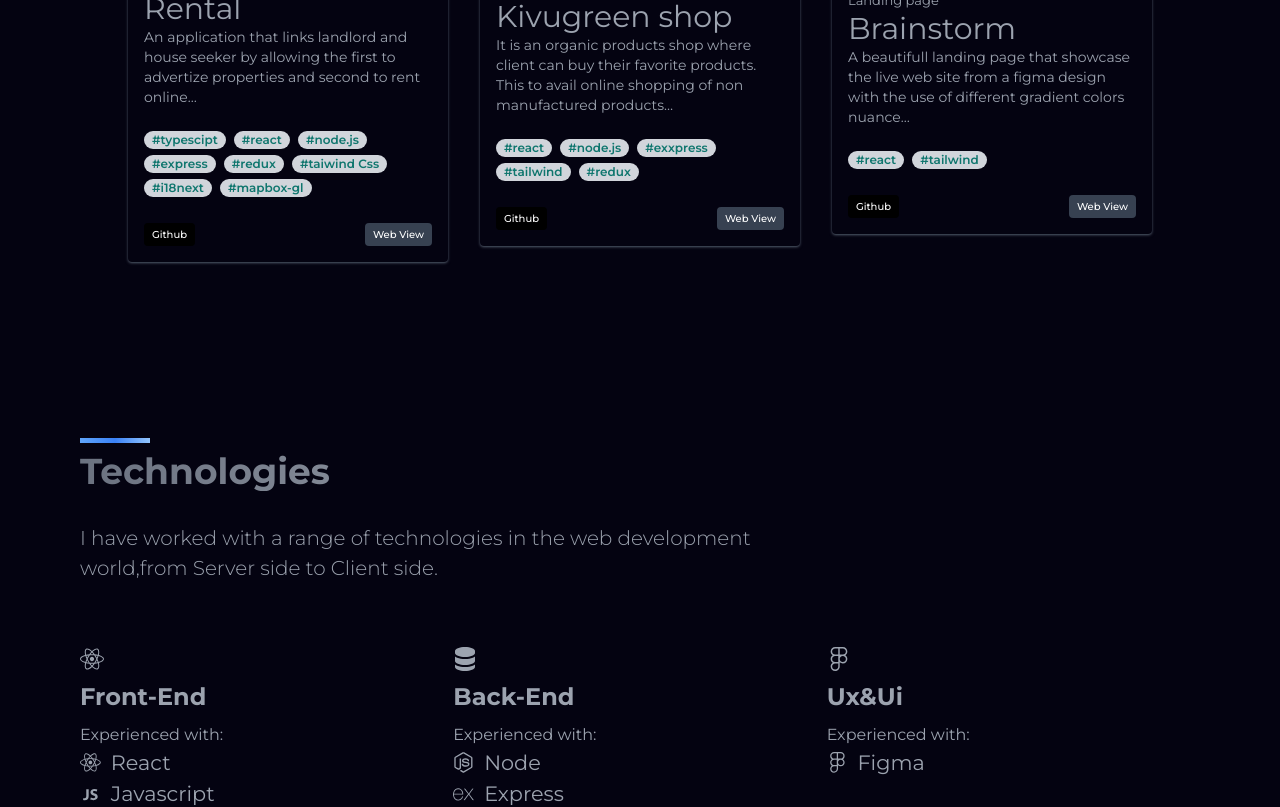
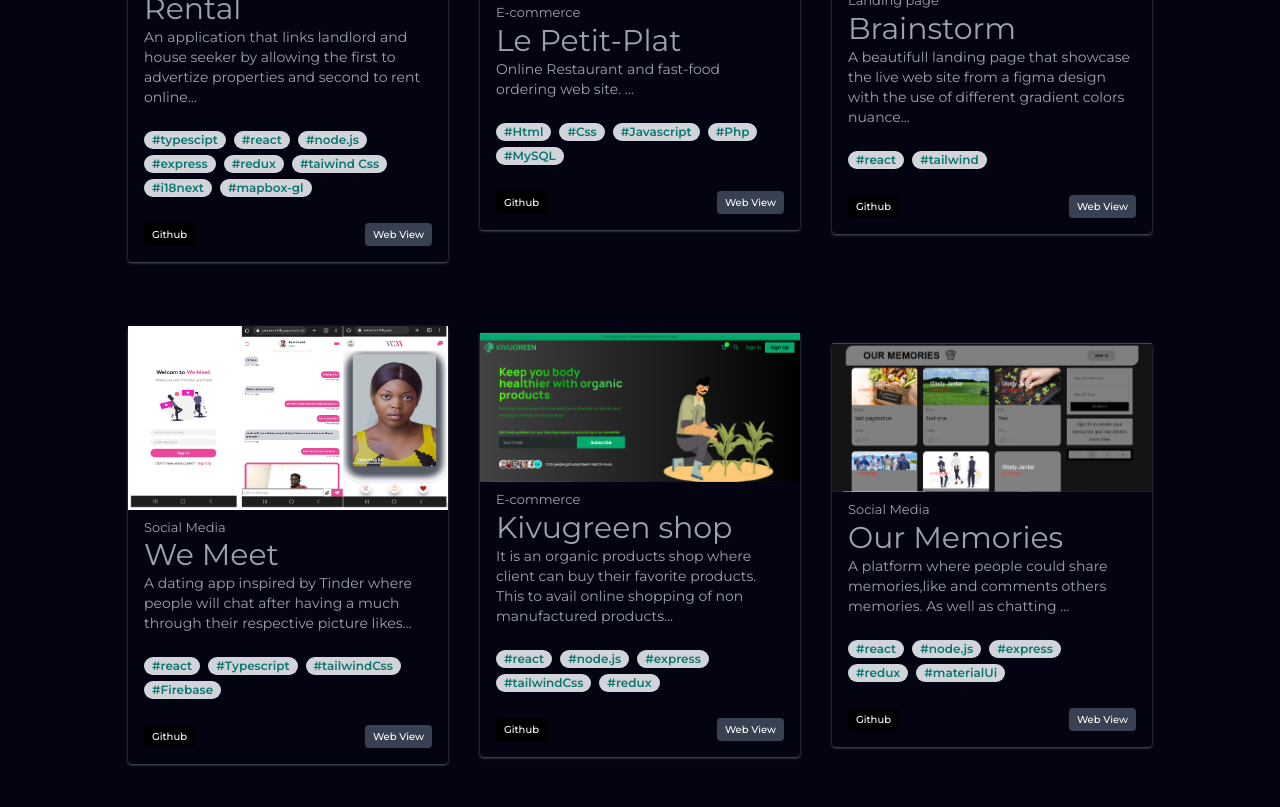
Before and after one commit to jantar25/Portfolio, a React (Create React App) app: page / in a window 1280 px wide. Shown: the part 1620-2427 px from the top of the page. Built offline with nearby package versions, Linux system fonts and the light colour scheme.

Commit message:
adding few new projects

```diff
--- a/src/Sections/Contacts/contacts.tsx
+++ b/src/Sections/Contacts/contacts.tsx
@@ -73,7 +73,7 @@ const Contacts = () => {
                         </div>
                         <input placeholder='Subject' type='text' name='subject' className='rounded mb-4 px-4 py-2'/>
                         <textarea placeholder='Message' name='message' rows={4} className='rounded mb-4 px-4 py-2'/>
-                        <button type='submit' className='flex justify-center items-center bg-red-600 rounded px-4 py-2 px-1 w-1/3 font-[500]'>
+                        <button type='submit' className='flex justify-center items-center bg-blue-400 rounded px-4 py-2 px-1 w-1/3 font-[500]'>
                             Send <p className='ml-1 hidden sm:flex'>Message</p></button>
                     </form>
                 </div>
--- a/src/Sections/Footer/footer.tsx
+++ b/src/Sections/Footer/footer.tsx
@@ -2,7 +2,7 @@ import React from 'react';
 
 const Footer = () => {
   return <div className='flex bg-black justify-center items-center'>
-            <span className='color-white p-16 text-md text-center'>Copyright Jantar25 ©2023 </span>
+            <span className='color-white p-16 text-md text-center'>Copyright Ⓒ Jantar25 ©2023 </span>
         </div>;
 };
 
--- a/src/Sections/Technologies/technologies.tsx
+++ b/src/Sections/Technologies/technologies.tsx
@@ -1,8 +1,8 @@
 import React from 'react';
-import { FaReact,FaFigma,FaNodeJs } from "react-icons/fa";
+import { FaReact,FaFigma,FaNodeJs,FaPhp } from "react-icons/fa";
 import { BsServer } from "react-icons/bs";
 import { DiHtml5,DiCss3,DiJavascript1,DiFirebase } from "react-icons/di";
-import { SiTailwindcss,SiExpress,SiMongodb,SiRedux,SiGraphql,SiTypescript } from "react-icons/si"
+import { SiTailwindcss,SiExpress,SiMongodb,SiRedux,SiGraphql,SiTypescript,SiMysql } from "react-icons/si"
 
 const technologies = () => {
   return <div className='flex flex-col px-5 sm:px-20 py-16' id='technologies'>
@@ -22,6 +22,10 @@ const technologies = () => {
                         <div className='flex justify-start items-center'>
                             <FaReact style = {{fontSize: "1.3rem",marginRight:"10px"}}/>
                             <span className='text-[1.3rem]'>React</span>
+                        </div>
+                        <div className='flex justify-start items-center'>
+                            <FaReact style = {{fontSize: "1.3rem",marginRight:"10px"}}/>
+                            <span className='text-[1.3rem]'>React-Native</span>
                         </div>
                         <div className='flex justify-start items-center'>
                             <DiJavascript1 style = {{fontSize: "1.3rem",marginRight:"10px"}}/>
@@ -67,12 +71,20 @@ const technologies = () => {
                             <span className='text-[1.3rem]'>GraphQL</span>
                         </div>
                         <div className='flex justify-start items-center'>
+                            <FaPhp style = {{fontSize: "1.3rem",marginRight:"10px"}}/>
+                            <span className='text-[1.3rem]'>Php</span>
+                        </div>
+                        <div className='flex justify-start items-center'>
                             <SiMongodb style = {{fontSize: "1.3rem",marginRight:"10px"}}/>
                             <span className='text-[1.3rem]'>Mongo DB</span>
                         </div>
                         <div className='flex justify-start items-center'>
                             <DiFirebase style = {{fontSize: "1.3rem",marginRight:"10px"}}/>
                             <span className='text-[1.3rem]'>Firebase</span>
+                        </div>
+                        <div className='flex justify-start items-center'>
+                            <SiMysql style = {{fontSize: "1.3rem",marginRight:"10px"}}/>
+                            <span className='text-[1.3rem]'>MySQL</span>
                         </div>
                     </div>
                 </div>
--- a/src/component/DummyData/Data.ts
+++ b/src/component/DummyData/Data.ts
@@ -1,6 +1,10 @@
 const kivugreen = require("../../images/kivugreen.PNG")
 const brainstorm = require("../../images/Brainstorm.PNG")
 const rental = require("../../images/rental.PNG")
+const wemeet = require("../../images/wemeet.PNG")
+const petitPlat = require("../../images/petitPlat.PNG")
+const ourmemo = require("../../images/memo.PNG")
+
 
 
 export const ProjectData =[
@@ -16,13 +20,13 @@ export const ProjectData =[
     },
     {
         id:2,
-        img:kivugreen,
-        title:"Kivugreen shop",
+        img:petitPlat,
+        title:"Le Petit-Plat",
         cat:"E-commerce",
-        description:" It is an organic products shop where client can buy their favorite products. This to avail online shopping of non manufactured products",
-        technologies:['react','node.js','exxpress','tailwind','redux'],
-        linkWeb:'https://kivgreen.netlify.app/',
-        linkGithub:'https://github.com/jantar25/Kivugreen-E-commerce',
+        description:" Online Restaurant and fast-food ordering web site. ",
+        technologies:['Html','Css','Javascript','Php','MySQL'],
+        linkWeb:'https://le-petit-plat.vercel.app/',
+        linkGithub:'https://github.com/jantar25/Azubi-Program/tree/master/Javascript/Project',
     },
 
     {
@@ -35,15 +39,35 @@ export const ProjectData =[
         linkWeb:'https://branstorm.netlify.app/',
         linkGithub:'https://github.com/jantar25/Brainstorm-Tailwind',
     },
-    // {
-    //     id:4,
-    //     img:ourmemo,
-    //     title:"Our Memories",
-    //     cat:"Social Media",
-    //     description:" A platform where people could share memories,like and comments others memories. As well as chatting ",
-    //     technologies:['react','node.js','express','redux','materialUi'],
-    //     linkWeb:'https://ourmemos.netlify.app/',
-    //     linkGithub:'https://github.com/jantar25/MERN-Memory-App',
-    // },
+    {
+        id:4,
+        img:wemeet,
+        title:"We Meet",
+        cat:"Social Media",
+        description:"A dating app inspired by Tinder where people will chat after having a much through their respective picture likes",
+        technologies:['react','Typescript','tailwindCss','Firebase'],
+        linkWeb:'https://wmeet.netlify.app/',
+        linkGithub:'https://github.com/jantar25/Meet-Me',
+    },
+    {
+        id:5,
+        img:kivugreen,
+        title:"Kivugreen shop",
+        cat:"E-commerce",
+        description:" It is an organic products shop where client can buy their favorite products. This to avail online shopping of non manufactured products",
+        technologies:['react','node.js','express','tailwindCss','redux'],
+        linkWeb:'https://kivgreen.netlify.app/',
+        linkGithub:'https://github.com/jantar25/Kivugreen-E-commerce',
+    },
+        {
+        id:6,
+        img:ourmemo,
+        title:"Our Memories",
+        cat:"Social Media",
+        description:" A platform where people could share memories,like and comments others memories. As well as chatting ",
+        technologies:['react','node.js','express','redux','materialUi'],
+        linkWeb:'https://ourmemos.netlify.app/',
+        linkGithub:'https://github.com/jantar25/MERN-Memory-App',
+    },
 
 ]
--- a/src/component/NavBar/navbar.tsx
+++ b/src/component/NavBar/navbar.tsx
@@ -1,5 +1,4 @@
 import React,{useState,useEffect, useRef} from 'react';
-import { Link } from "react-router-dom";
 import { HashLink  } from 'react-router-hash-link';
 import {AiFillGithub,AiFillLinkedin} from 'react-icons/ai'
 import {RiCloseLine,RiMenu4Line} from 'react-icons/ri'
@@ -24,7 +23,7 @@ const MenuSocialMedia = ()=>(
   <>
     <a className='mr-2 hover:translate-y-1 duration-200' href='https://github.com/jantar25'>
       <AiFillGithub style = {{fontSize: "2rem"}}/></a>
-    <a className='mr-2 hover:translate-y-1 duration-200' href='https://www.linkedin.com/in/bulambo-mwendelwa-gloire-5a0755191/'>
+    <a className='mr-2 hover:translate-y-1 duration-200' href='https://www.linkedin.com/in/bulambo-mwendelwa-gloire/'>
       <AiFillLinkedin style = {{fontSize: "2rem"}}/></a>
   </>
 )
```
Also changed, not shown: src/images/petitPlat.PNG (added), src/images/wemeet.PNG (added).
